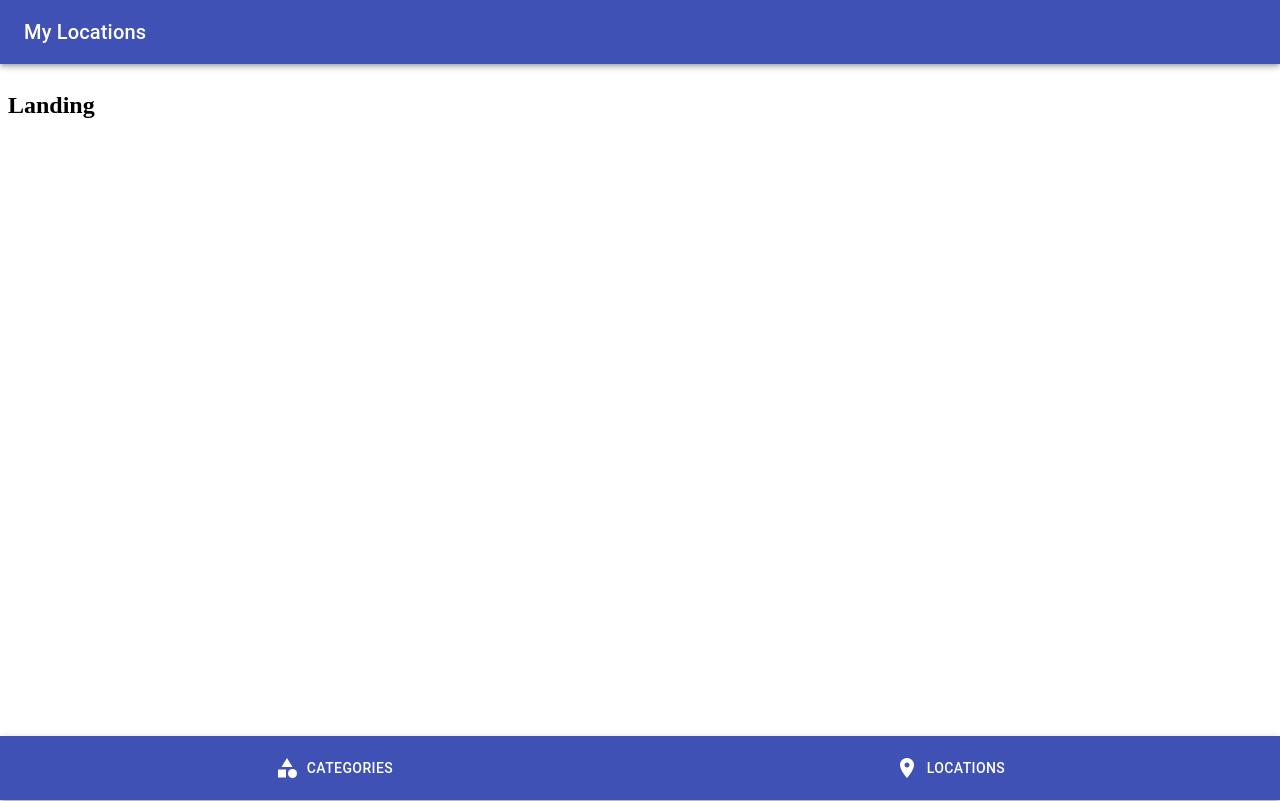
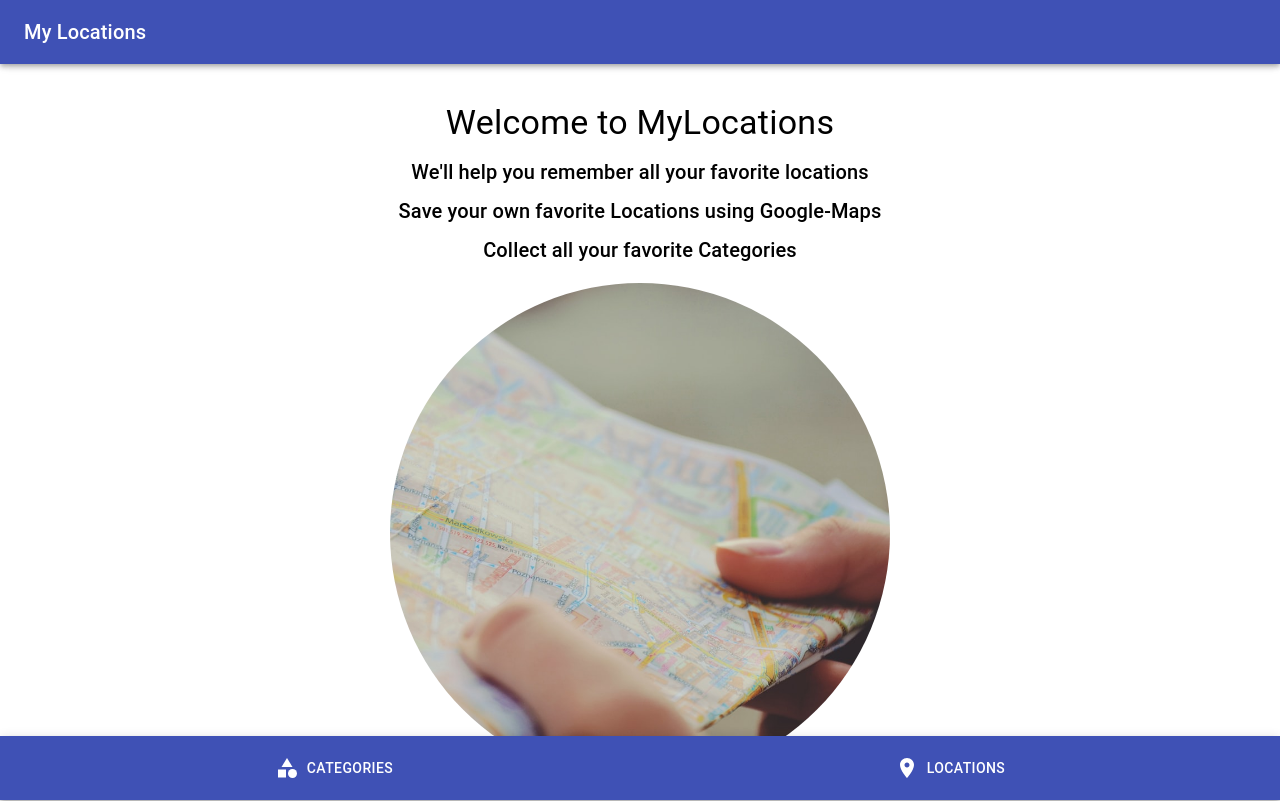
Before and after one commit to matany90/My-Locations-prev, a React (Create React App) app: page / in a window 1280 px wide. Built offline with nearby package versions, Linux system fonts and the light colour scheme; what google-maps-react would draw is missing.

Commit message:
Added LandingPage

```diff
--- a/src/components/AddLocation.js
+++ b/src/components/AddLocation.js
@@ -23,7 +23,7 @@ class AddLocation extends Component {
          Save your favorite location to your location pool.
          Drag the map's marker to the correct position
          </Typography>
-            </div>
+        </div>
             <TextField
                 id="outlined-name"
                 label="Location Name"
--- a/src/components/App.js
+++ b/src/components/App.js
@@ -13,9 +13,9 @@ import LocationsList from '../components/LocationsList';
 import AddCategory from '../components/AddCategory';
 import AddLocation from '../components/AddLocation';
 import LocationListItem from '../components/LocationListItem';
+import LandingPage from '../components/LandingPage';
 
 const Landing = () => <h2> Landing </h2>
-const Test = () => <h2> Test </h2>
 
 class App extends Component {
     componentDidMount() {
@@ -31,7 +31,7 @@ class App extends Component {
                 <div className={classes.toolbar} />
                         <Header />
                         <Switch>
-                        <Route exact path="/" component={Landing} />
+                        <Route exact path="/" component={LandingPage} />
                         <Route exact path="/categories" component={CategoriesList} />
                         <Route exact path="/locations" component={LocationsList} />
                         <Route exact path="/categories/addCategory" component={AddCategory} />
--- a/src/components/CategoriesList.js
+++ b/src/components/CategoriesList.js
@@ -1,7 +1,8 @@
 import React, { Component } from 'react'
 import { connect } from 'react-redux';
-import { deleteCategory } from '../actions';
+import { deleteCategory, onRemoveCategoryClick } from '../actions';
 import Grid from '@material-ui/core/Grid';
+import Container from '@material-ui/core/Container';
 import { withStyles } from '@material-ui/core/styles';
 import Typography from '@material-ui/core/Typography';
 import _ from 'lodash';
@@ -13,7 +14,7 @@ import ListItemSecondaryAction from '@material-ui/core/ListItemSecondaryAction';
 import ListItemText from '@material-ui/core/ListItemText';
 import Avatar from '@material-ui/core/Avatar';
 import IconButton from '@material-ui/core/IconButton';
-import FolderIcon from '@material-ui/icons/Folder';
+import ListIcon from '@material-ui/icons/List';
 import DeleteIcon from '@material-ui/icons/Delete';
 
 class CategoriesList extends Component {
@@ -36,7 +37,7 @@ class CategoriesList extends Component {
             <ListItem>
             <ListItemAvatar>
                 <Avatar>
-                    <FolderIcon />
+                    <ListIcon />
                 </Avatar>
             </ListItemAvatar>
             <ListItemText
@@ -44,7 +45,10 @@ class CategoriesList extends Component {
             />
             <ListItemSecondaryAction>
                 <IconButton edge="end" aria-label="delete"
-                onClick={() => this.props.deleteCategory(category.Name)}
+                onClick={() => {
+                    this.props.deleteCategory(category.Name)
+                    this.props.onRemoveCategoryClick();
+                }}
                 >
                     {this.props.isRemoveCategoryClicked? <DeleteIcon /> : null}
                 </IconButton>
@@ -56,6 +60,7 @@ class CategoriesList extends Component {
   render() {
      const {classes} = this.props;
     return (
+        <Container maxWidth="sm">
         <Grid
         style={{ minHeight: '100vh' }}
         >
@@ -65,7 +70,9 @@ class CategoriesList extends Component {
         <div className={classes.demo}>
             {this.renderCategories()}
         </div>
+
         </Grid>
+        </Container>
     );
   }
 }
@@ -89,4 +96,4 @@ const mapStateToProps = (state) => {
 }
 
 
-export default connect(mapStateToProps, { deleteCategory })(withStyles(styles)(CategoriesList));
+export default connect(mapStateToProps, { deleteCategory, onRemoveCategoryClick })(withStyles(styles)(CategoriesList));
--- a/src/components/Header.js
+++ b/src/components/Header.js
@@ -2,6 +2,9 @@ import React, { Component } from 'react';
 import AppBar from '@material-ui/core/AppBar';
 import { withStyles } from '@material-ui/core/styles';
 import { withRouter } from "react-router-dom";
+import AddCircle from '@material-ui/icons/AddCircle';
+import HomeIcon from '@material-ui/icons/Home';
+import RemoveCircle from '@material-ui/icons/RemoveCircle';
 import Typography from '@material-ui/core/Typography';
 import Button from '@material-ui/core/Button';
 import Toolbar from '@material-ui/core/Toolbar';
@@ -11,6 +14,7 @@ import { onRemoveCategoryClick, onRemoveLocationClick } from '../actions';
 
 class Header extends Component {
     renderContent = () => {
+        const {classes} = this.props;
         const path = this.props.location.pathname.slice(1);
         switch(path) {
             case "categories":
@@ -21,12 +25,14 @@ class Header extends Component {
                         component = {Link}
                         to = "/categories/addCategory"
                         >
+                        <AddCircle className={classes.extendedIcon} />
                         Add Category
                         </Button>
                         <Button
                          color="inherit"
                         onClick={() => this.props.onRemoveCategoryClick()}
                         >
+                        <RemoveCircle className={classes.extendedIcon} />
                         Remove Category
                         </Button>
                     </div>
@@ -39,12 +45,14 @@ class Header extends Component {
                     component = {Link}
                     to = "/locations/addLocation"
                     >
+                    <AddCircle className={classes.extendedIcon} />
                     Add Location
                     </Button>
                     <Button
                     color="inherit"
                     onClick={() => this.props.onRemoveLocationClick()}
                     >
+                    <RemoveCircle className={classes.extendedIcon} />
                     Remove Location
                     </Button>
                 </div>
@@ -85,6 +93,13 @@ const styles = theme => ({
         bottom: 'auto',
         top: 0,
       },
+      extendedIcon: {
+        marginRight: theme.spacing(1),
+      },
+      extendedIconHome: {
+        marginRight: theme.spacing(1),
+        marginTop: theme.spacing(1),
+      }
   });
 
 export default connect(null, {onRemoveCategoryClick, onRemoveLocationClick})(withRouter(withStyles(styles)(Header)));
--- /dev/null
+++ b/src/components/LandingPage.js
@@ -0,0 +1,40 @@
+import React, {Component} from 'react'
+import { withStyles } from '@material-ui/core/styles';
+import Grid from '@material-ui/core/Grid';
+import Typography from '@material-ui/core/Typography';
+import Avatar from '@material-ui/core/Avatar';
+import image from '../res/img/img2.jpg'
+
+class LandingPage extends Component {
+    render() {
+        const { classes } = this.props;
+        return (
+            <Grid container justify="center" alignItems="center" borderRadius={16} direction="column">
+            <Typography variant="h4" gutterBottom style={{paddingTop: '30px'}}>
+            Welcome to MyLocations
+            </Typography>
+            <Typography variant="h6" gutterBottom>
+            We'll help you remember all your favorite locations
+            </Typography>
+            <Typography variant="h6" gutterBottom>
+            Save your own favorite Locations using Google-Maps
+            </Typography>
+            <Typography variant="h6" gutterBottom>
+            Collect all your favorite Categories
+            </Typography>
+            <Avatar alt="Remy Sharp" src={image} className={classes.bigAvatar} />
+          </Grid>
+        );
+    }
+}
+
+const style = theme => ({
+      bigAvatar: {
+        margin: 10,
+        width: 500,
+        height: 500,
+      },
+})
+
+
+export default withStyles(style)(LandingPage);
--- a/src/components/LocationListItem.js
+++ b/src/components/LocationListItem.js
@@ -11,6 +11,7 @@ import CardActions from '@material-ui/core/CardActions';
 import CardContent from '@material-ui/core/CardContent';
 import CardMedia from '@material-ui/core/CardMedia';
 import Button from '@material-ui/core/Button';
+import image from '../res/img/img1.jpg';
 
 class LocationListItem extends Component {
 
@@ -21,7 +22,7 @@ class LocationListItem extends Component {
             <CardActionArea>
               <CardMedia
                 className={classes.media}
-                image={"../res/img/img1.jpg"}
+                image={image}
                 title="Contemplative Reptile"
               />
               <CardContent>
```
Also changed, not shown: src/components/LocationsList.js (+18 -11 lines), src/res/img/img1.jpg (renamed from res/img/img1.jpg), src/res/img/img2.jpg (added).
